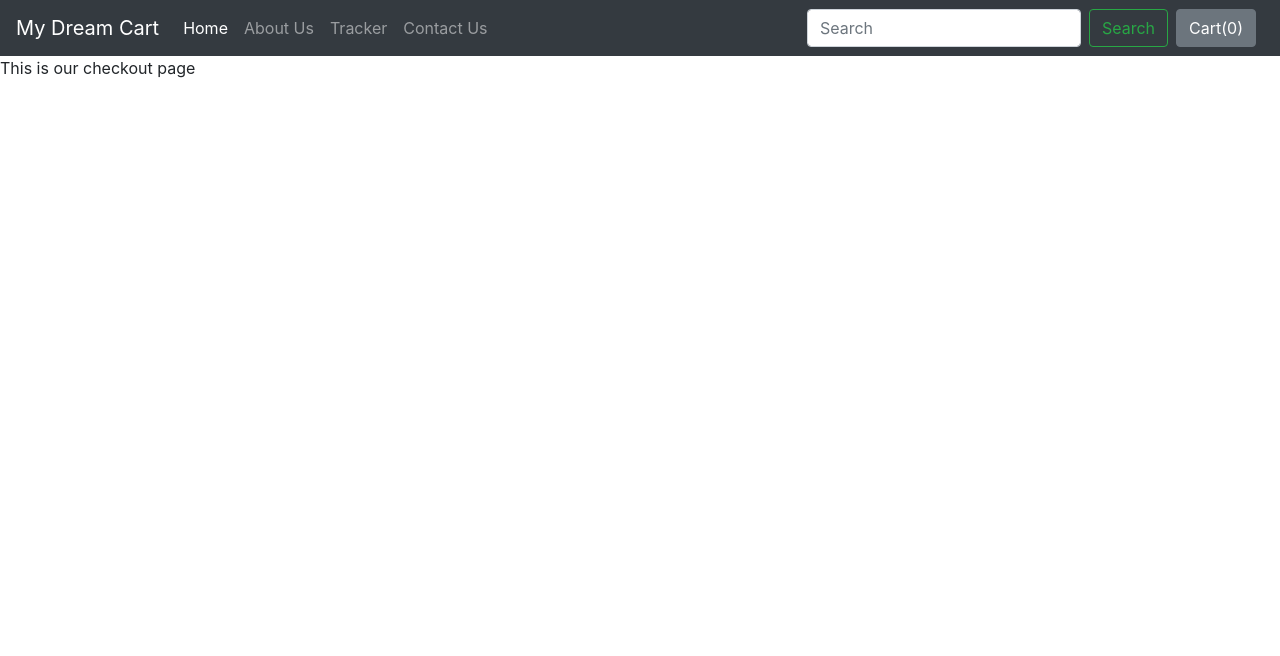
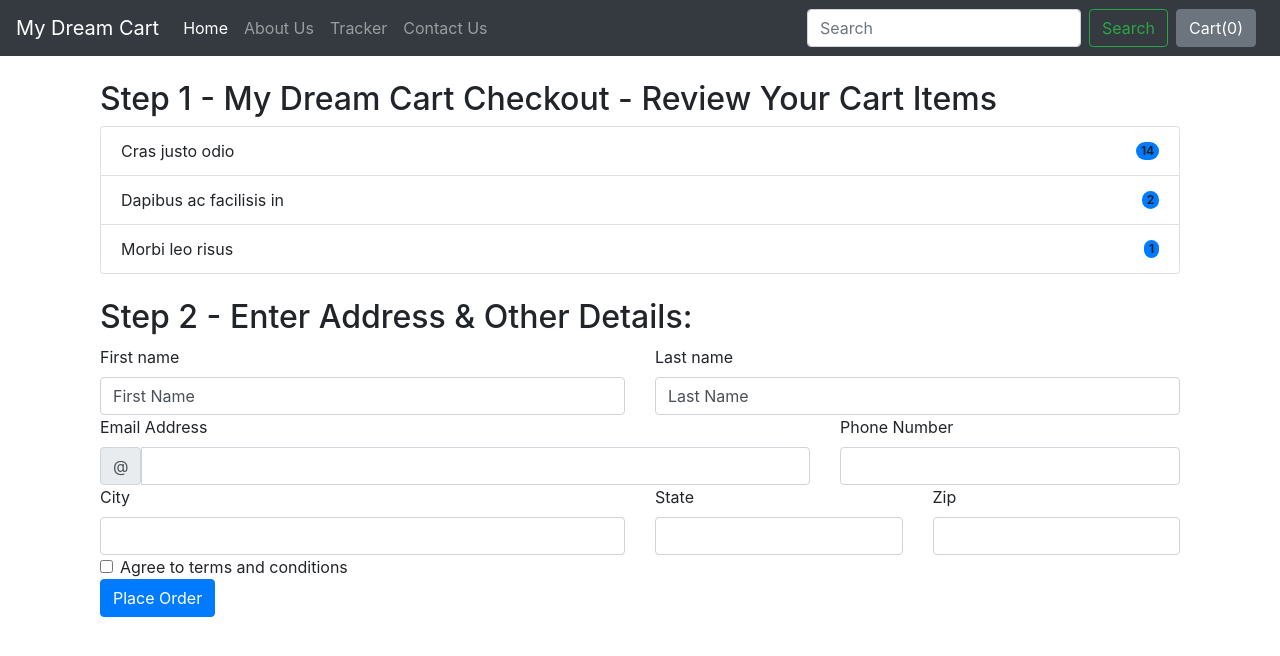
Before and after one commit to SapnaGulati/E-commerce-Website, a Django app: page /shop/checkout/ in a window 1280 px wide. Shown: the top 656 px of the page. Run offline with Django 3.2, Linux system fonts and the light colour scheme.

Commit message:
Added Checkout functionality

```diff
--- a/ecw/shop/templates/shop/checkout.html
+++ b/ecw/shop/templates/shop/checkout.html
@@ -1,4 +1,73 @@
 {% extends 'shop/basic.html' %}
 
 {% block title %} Checkout - My Dream Cart {% endblock %}
-{% block body %} This is our checkout page {% endblock %}
+{% block body %}
+<div class="container">
+    <div class="col my-4">
+        <h2>Step 1 - My Dream Cart Checkout - Review Your Cart Items</h2>
+        <div id="items">
+            <ul class="list-group">
+                <li class="list-group-item d-flex justify-content-between align-items-center">
+                Cras justo odio
+                <span class="badge bg-primary rounded-pill">14</span>
+                </li>
+                <li class="list-group-item d-flex justify-content-between align-items-center">
+                Dapibus ac facilisis in
+                <span class="badge bg-primary rounded-pill">2</span>
+                </li>
+                <li class="list-group-item d-flex justify-content-between align-items-center">
+                Morbi leo risus
+                <span class="badge bg-primary rounded-pill">1</span>
+                </li>
+            </ul>
+        </div>
+    </div>
+    <div class="col my-4">
+        <h2>Step 2 - Enter Address & Other Details:</h2>
+        <form class="row g-3">
+            <div class="col-md-6">
+              <label for="validationDefault01" class="form-label">First name</label>
+              <input type="text" class="form-control" id="validationDefault01" value="First Name" required>
+            </div>
+            <div class="col-md-6">
+              <label for="validationDefault02" class="form-label">Last name</label>
+              <input type="text" class="form-control" id="validationDefault02" value="Last Name" required>
+            </div>
+            <div class="col-md-8">
+              <label for="validationDefaultUsername" class="form-label">Email Address</label>
+              <div class="input-group">
+                <span class="input-group-text" id="inputGroupPrepend2">@</span>
+                <input type="text" class="form-control" id="validationDefaultUsername"  aria-describedby="inputGroupPrepend2" required>
+              </div>
+            </div>
+            <div class="col-4">
+                <label for="validationDefault06" class="form-label">Phone Number</label>
+                <input type="tel" class="form-control" id="validationDefault06" required>
+            </div>
+            <div class="col-md-6">
+              <label for="validationDefault03" class="form-label">City</label>
+              <input type="text" class="form-control" id="validationDefault03" required>
+            </div>
+            <div class="col-md-3">
+              <label for="validationDefault04" class="form-label">State</label>
+              <input type="text" class="form-control" id="validationDefault04" required>
+            </div>
+            <div class="col-md-3">
+              <label for="validationDefault05" class="form-label">Zip</label>
+              <input type="text" class="form-control" id="validationDefault05" required>
+            </div>
+            <div class="col-12">
+              <div class="form-check">
+                <input class="form-check-input" type="checkbox" value="" id="invalidCheck2" required>
+                <label class="form-check-label" for="invalidCheck2">
+                  Agree to terms and conditions
+                </label>
+              </div>
+            </div>
+            <div class="col-12">
+              <button class="btn btn-primary" type="submit">Place Order</button>
+            </div>
+          </form>
+    </div>
+</div>
+{% endblock %}
```
